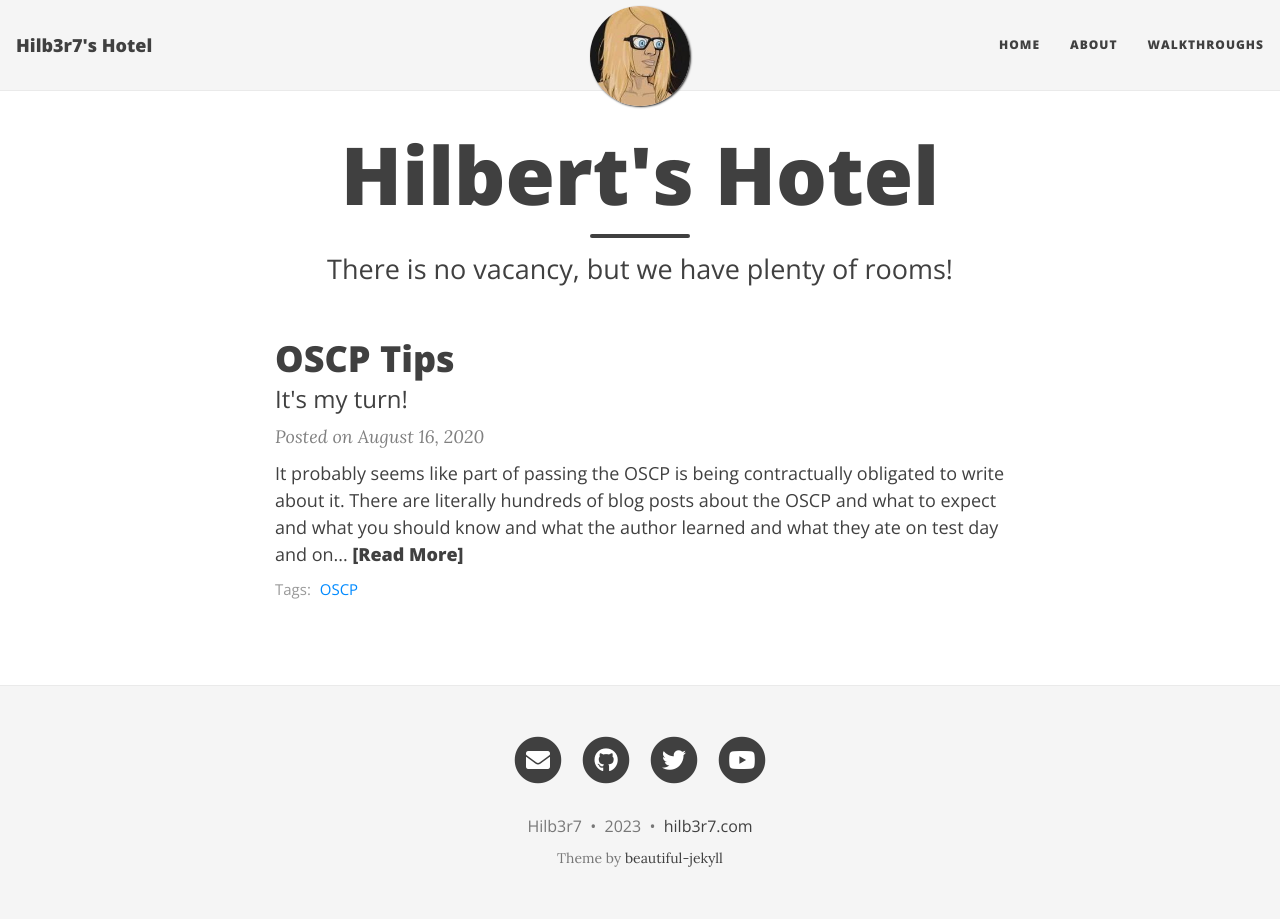
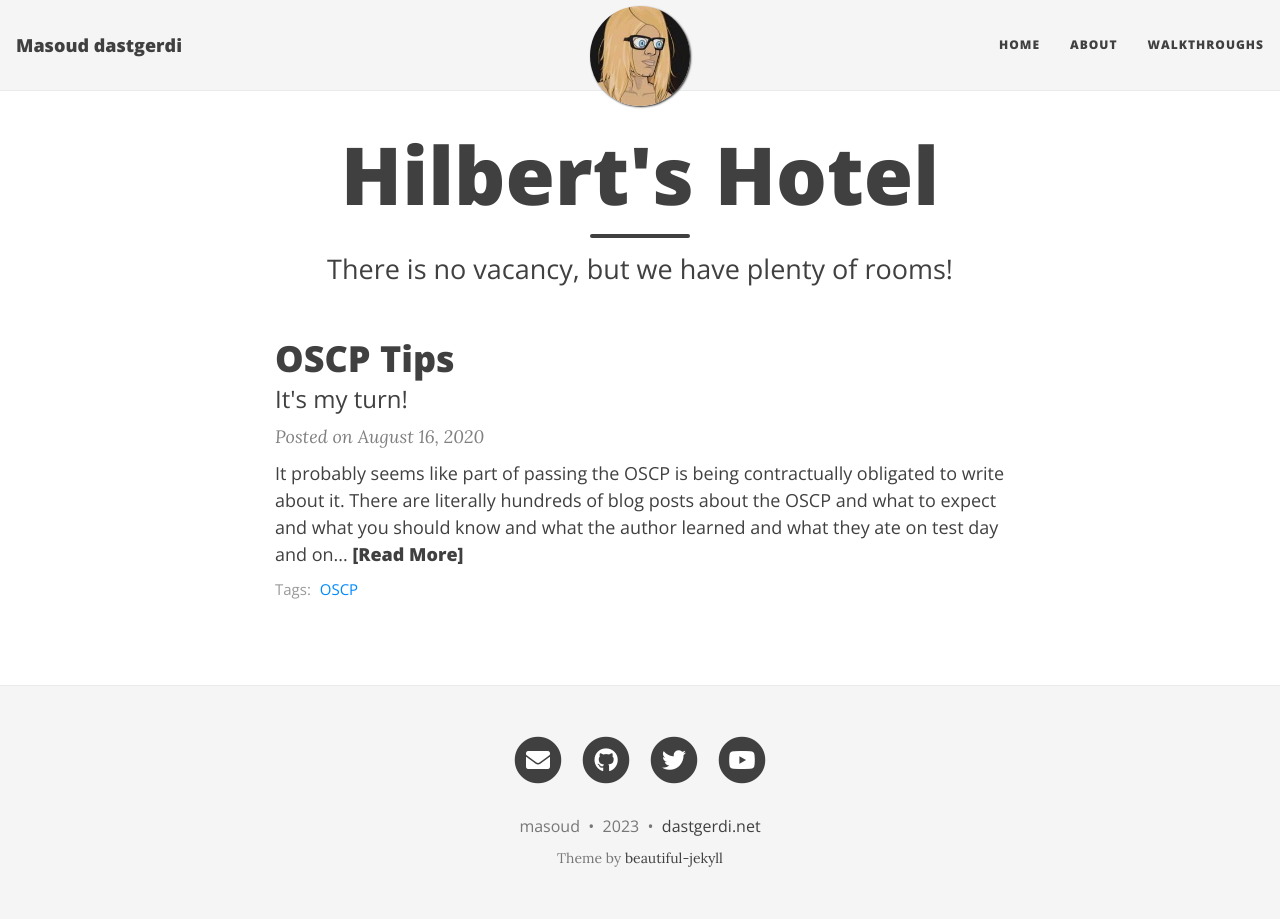
Before and after one commit to masoud9708/masoud9708.github.io, a Jekyll site: the page built from index.html, in a window 1280 px wide. Built offline with Jekyll 4.4.1, drawn with Linux system fonts in a browser that asks for light colours; nearby versions of some CDN libraries; the list of posts is cut into pages by our own code.

Commit message:
Update _config.yml

```diff
--- a/_config.yml
+++ b/_config.yml
@@ -1,13 +1,13 @@
 # --- Basic options --- #
 
 # Name of website
-title: Hilb3r7's Hotel
+title: Masoud dastgerdi
 
 # Short description of your site
 description: Where I word vomit about things
 
 # Your name to show in the footer
-author: Hilb3r7
+author: masoud
 
 # --- List of links in the navigation bar --- #
 
@@ -43,10 +43,10 @@
 # Uncomment the links you want to show and add your information to each one.
 # If you don't want to show a link to an RSS feed, set rss to "false".
 social-network-links:
-  email: "hilb3r7@gmail.com"
+  email: "dastgerdi7649@gmail.com"
 #  facebook: deanattali
-  github: Hilb3r7
-  twitter: Hilb3r7
+  github: Masoud9708
+  twitter: AngelAmandil
   rss: false
 #  reddit: yourname
 #  linkedin: daattali
@@ -77,7 +77,7 @@
 
 # How to display the link to your website in the footer
 # Remove this if you don't want a link in the footer
-url-pretty: "hilb3r7.com"
+url-pretty: "dastgerdi.net"
 
 # Create a "tags" index page and make tags on each post clickable
 link-tags: true
@@ -145,7 +145,7 @@
 #  label: blog-comments # Label that will be assigned to GitHub Issues created by Utterances
 
 # from https://www.aleksandrhovhannisyan.com/blog/jekyll-comment-system-github-issues/
-issues_repo: "Hilb3r7/hilb3r7.github.io"
+issues_repo: "masoud9708/masoud9708.github.io"
 
 
 # To use Staticman comments, first invite `staticmanlab` as a collaborator to your repository and
@@ -178,7 +178,7 @@
 # --- You don't need to touch anything below here (but you can if you want) --- #
 
 # Output options (more information on Jekyll's site)
-url: "https://hilb3r7.github.io"
+url: "https://masoud9708.github.io"
 timezone: "America/Vancouver"
 markdown: kramdown
 highlighter: rouge
```
